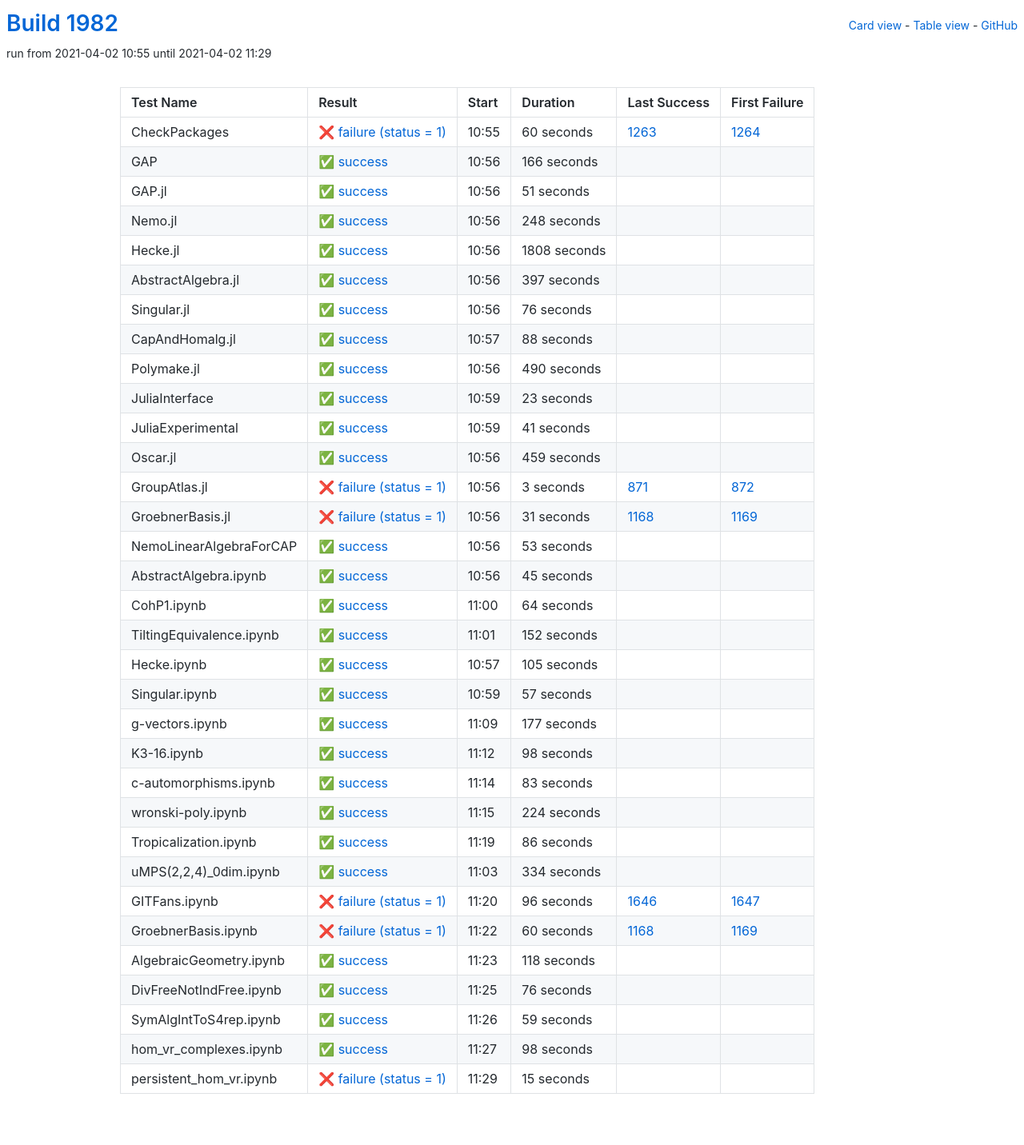
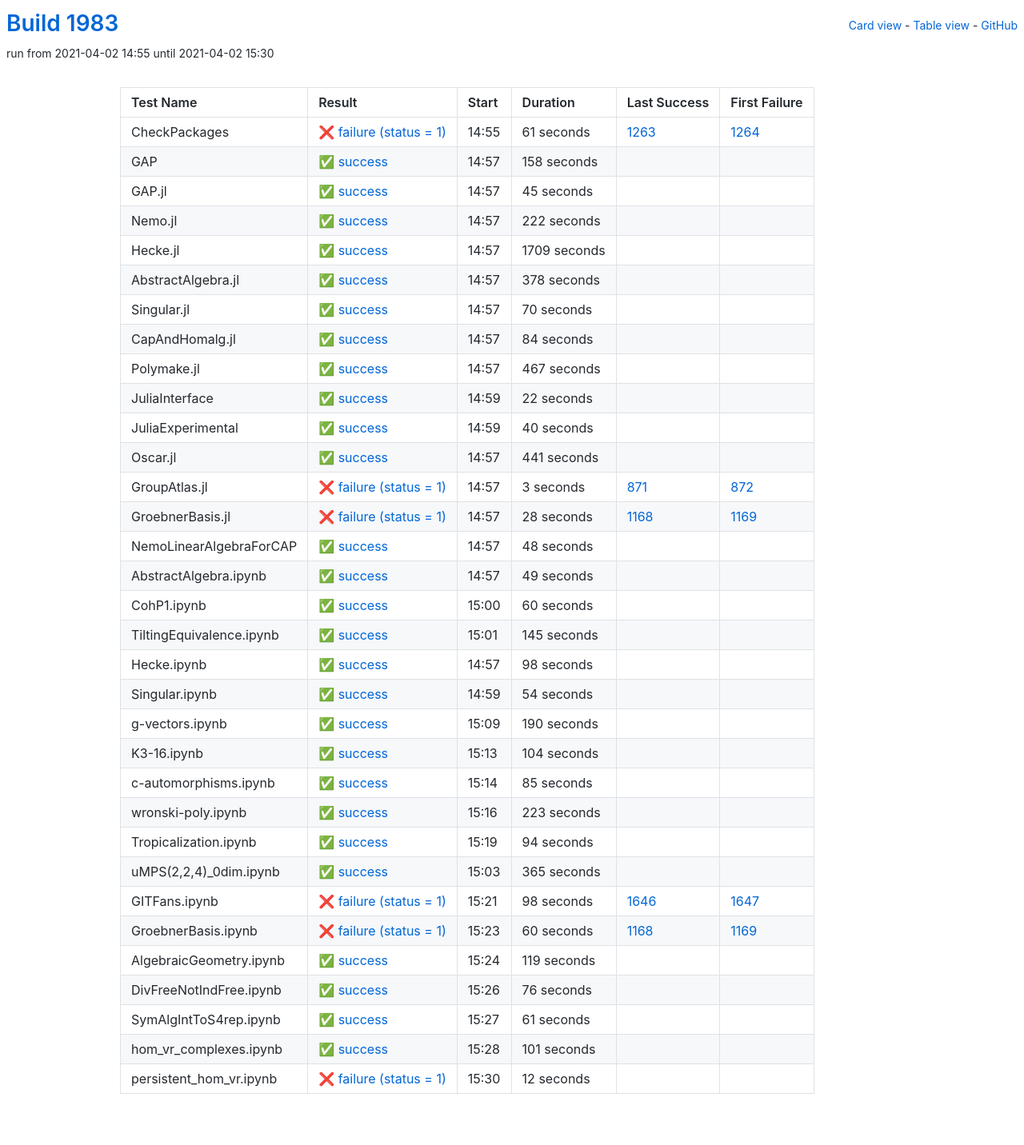
Before and after one commit to oscar-system/oscar-ci-status-stable, a Jekyll site: the page built from table.html, in a window 1280 px wide. Shown: the whole page at 80% size. Built offline with Jekyll 4.4.1, drawn with Linux system fonts in a browser that asks for light colours.

Commit message:
Build #1983

```diff
--- a/_data/ci.yml
+++ b/_data/ci.yml
@@ -1,6 +1,6 @@
 ---
-build: 1982
-build_url: https://oscarci.mathematik.uni-kl.de/job/oscar-stable/1982/
+build: 1983
+build_url: https://oscarci.mathematik.uni-kl.de/job/oscar-stable/1983/
 job: oscar-stable
 organization: oscar-system
 repo: oscar-ci-status-stable
@@ -8,152 +8,152 @@ repourl: https://github.com/oscar-system/oscar-ci-status-stable
 tests:
 - name: CheckPackages
   id: checkpackages
-  log: https://oscarci.mathematik.uni-kl.de/job/oscar-stable/1982/artifact/logs/build-1982/CheckPackages.log
-  start: 2021-04-02 10:55
+  log: https://oscarci.mathematik.uni-kl.de/job/oscar-stable/1983/artifact/logs/build-1983/CheckPackages.log
+  start: 2021-04-02 14:55
   success: false
   exitcode: 1
   status: failure
-  duration: 60
+  duration: 61
   last_success: 1263
   last_success_url: https://oscarci.mathematik.uni-kl.de/job/oscar-stable/1263/
   first_failure: 1264
   first_failure_url: https://oscarci.mathematik.uni-kl.de/job/oscar-stable/1264/
 - name: GAP
   id: gap
-  log: https://oscarci.mathematik.uni-kl.de/job/oscar-stable/1982/artifact/logs/build-1982/GAP.log
-  start: 2021-04-02 10:56
+  log: https://oscarci.mathematik.uni-kl.de/job/oscar-stable/1983/artifact/logs/build-1983/GAP.log
+  start: 2021-04-02 14:57
   success: true
   exitcode: 0
   status: success
-  duration: 166
+  duration: 158
   last_success: false
   last_success_url:
   first_failure: false
   first_failure_url:
 - name: GAP.jl
   id: gap-jl
-  log: https://oscarci.mathematik.uni-kl.de/job/oscar-stable/1982/artifact/logs/build-1982/GAP.jl.log
-  start: 2021-04-02 10:56
+  log: https://oscarci.mathematik.uni-kl.de/job/oscar-stable/1983/artifact/logs/build-1983/GAP.jl.log
+  start: 2021-04-02 14:57
   success: true
   exitcode: 0
   status: success
-  duration: 51
+  duration: 45
   last_success: false
   last_success_url:
   first_failure: false
   first_failure_url:
 - name: Nemo.jl
   id: nemo-jl
-  log: https://oscarci.mathematik.uni-kl.de/job/oscar-stable/1982/artifact/logs/build-1982/Nemo.jl.log
-  start: 2021-04-02 10:56
+  log: https://oscarci.mathematik.uni-kl.de/job/oscar-stable/1983/artifact/logs/build-1983/Nemo.jl.log
+  start: 2021-04-02 14:57
   success: true
   exitcode: 0
   status: success
-  duration: 248
+  duration: 222
   last_success: false
   last_success_url:
   first_failure: false
   first_failure_url:
 - name: Hecke.jl
   id: hecke-jl
-  log: https://oscarci.mathematik.uni-kl.de/job/oscar-stable/1982/artifact/logs/build-1982/Hecke.jl.log
-  start: 2021-04-02 10:56
+  log: https://oscarci.mathematik.uni-kl.de/job/oscar-stable/1983/artifact/logs/build-1983/Hecke.jl.log
+  start: 2021-04-02 14:57
   success: true
   exitcode: 0
   status: success
-  duration: 1808
+  duration: 1709
   last_success: false
   last_success_url:
   first_failure: false
   first_failure_url:
 - name: AbstractAlgebra.jl
   id: abstractalgebra-jl
-  log: https://oscarci.mathematik.uni-kl.de/job/oscar-stable/1982/artifact/logs/build-1982/AbstractAlgebra.jl.log
-  start: 2021-04-02 10:56
+  log: https://oscarci.mathematik.uni-kl.de/job/oscar-stable/1983/artifact/logs/build-1983/AbstractAlgebra.jl.log
+  start: 2021-04-02 14:57
   success: true
   exitcode: 0
   status: success
-  duration: 397
+  duration: 378
   last_success: false
   last_success_url:
   first_failure: false
   first_failure_url:
 - name: Singular.jl
   id: singular-jl
-  log: https://oscarci.mathematik.uni-kl.de/job/oscar-stable/1982/artifact/logs/build-1982/Singular.jl.log
-  start: 2021-04-02 10:56
+  log: https://oscarci.mathematik.uni-kl.de/job/oscar-stable/1983/artifact/logs/build-1983/Singular.jl.log
+  start: 2021-04-02 14:57
   success: true
   exitcode: 0
   status: success
-  duration: 76
+  duration: 70
   last_success: false
   last_success_url:
   first_failure: false
   first_failure_url:
 - name: CapAndHomalg.jl
   id: capandhomalg-jl
-  log: https://oscarci.mathematik.uni-kl.de/job/oscar-stable/1982/artifact/logs/build-1982/CapAndHomalg.jl.log
-  start: 2021-04-02 10:57
+  log: https://oscarci.mathematik.uni-kl.de/job/oscar-stable/1983/artifact/logs/build-1983/CapAndHomalg.jl.log
+  start: 2021-04-02 14:57
   success: true
   exitcode: 0
   status: success
-  duration: 88
+  duration: 84
   last_success: false
   last_success_url:
   first_failure: false
   first_failure_url:
 - name: Polymake.jl
   id: polymake-jl
-  log: https://oscarci.mathematik.uni-kl.de/job/oscar-stable/1982/artifact/logs/build-1982/Polymake.jl.log
-  start: 2021-04-02 10:56
+  log: https://oscarci.mathematik.uni-kl.de/job/oscar-stable/1983/artifact/logs/build-1983/Polymake.jl.log
+  start: 2021-04-02 14:57
   success: true
   exitcode: 0
   status: success
-  duration: 490
+  duration: 467
   last_success: false
   last_success_url:
   first_failure: false
   first_failure_url:
 - name: JuliaInterface
   id: juliainterface
-  log: https://oscarci.mathematik.uni-kl.de/job/oscar-stable/1982/artifact/logs/build-1982/JuliaInterface.log
-  start: 2021-04-02 10:59
+  log: https://oscarci.mathematik.uni-kl.de/job/oscar-stable/1983/artifact/logs/build-1983/JuliaInterface.log
+  start: 2021-04-02 14:59
   success: true
   exitcode: 0
   status: success
-  duration: 23
+  duration: 22
   last_success: false
   last_success_url:
   first_failure: false
   first_failure_url:
 - name: JuliaExperimental
   id: juliaexperimental
-  log: https://oscarci.mathematik.uni-kl.de/job/oscar-stable/1982/artifact/logs/build-1982/JuliaExperimental.log
-  start: 2021-04-02 10:59
+  log: https://oscarci.mathematik.uni-kl.de/job/oscar-stable/1983/artifact/logs/build-1983/JuliaExperimental.log
+  start: 2021-04-02 14:59
   success: true
   exitcode: 0
   status: success
-  duration: 41
+  duration: 40
   last_success: false
   last_success_url:
   first_failure: false
   first_failure_url:
 - name: Oscar.jl
   id: oscar-jl
-  log: https://oscarci.mathematik.uni-kl.de/job/oscar-stable/1982/artifact/logs/build-1982/Oscar.jl.log
-  start: 2021-04-02 10:56
+  log: https://oscarci.mathematik.uni-kl.de/job/oscar-stable/1983/artifact/logs/build-1983/Oscar.jl.log
+  start: 2021-04-02 14:57
   success: true
   exitcode: 0
   status: success
-  duration: 459
+  duration: 441
   last_success: false
   last_success_url:
   first_failure: false
   first_failure_url:
 - name: GroupAtlas.jl
   id: groupatlas-jl
-  log: https://oscarci.mathematik.uni-kl.de/job/oscar-stable/1982/artifact/logs/build-1982/GroupAtlas.jl.log
-  start: 2021-04-02 10:56
+  log: https://oscarci.mathematik.uni-kl.de/job/oscar-stable/1983/artifact/logs/build-1983/GroupAtlas.jl.log
+  start: 2021-04-02 14:57
   success: false
   exitcode: 1
   status: failure
@@ -164,104 +164,68 @@ tests:
   first_failure_url: https://oscarci.mathematik.uni-kl.de/job/oscar-stable/872/
 - name: GroebnerBasis.jl
   id: groebnerbasis-jl
-  log: https://oscarci.mathematik.uni-kl.de/job/oscar-stable/1982/artifact/logs/build-1982/GroebnerBasis.jl.log
-  start: 2021-04-02 10:56
+  log: https://oscarci.mathematik.uni-kl.de/job/oscar-stable/1983/artifact/logs/build-1983/GroebnerBasis.jl.log
+  start: 2021-04-02 14:57
   success: false
   exitcode: 1
   status: failure
-  duration: 31
+  duration: 28
   last_success: 1168
   last_success_url: https://oscarci.mathematik.uni-kl.de/job/oscar-stable/1168/
   first_failure: 1169
   first_failure_url: https://oscarci.mathematik.uni-kl.de/job/oscar-stable/1169/
 - name: NemoLinearAlgebraForCAP
   id: nemolinearalgebraforcap
-  log: https://oscarci.mathematik.uni-kl.de/job/oscar-stable/1982/artifact/logs/build-1982/NemoLinearAlgebraForCAP.log
-  start: 2021-04-02 10:56
+  log: https://oscarci.mathematik.uni-kl.de/job/oscar-stable/1983/artifact/logs/build-1983/NemoLinearAlgebraForCAP.log
+  start: 2021-04-02 14:57
   success: true
   exitcode: 0
   status: success
-  duration: 53
+  duration: 48
   last_success: false
   last_success_url:
   first_failure: false
   first_failure_url:
 - name: AbstractAlgebra.ipynb
   id: abstractalgebra-ipynb
-  log: https://oscarci.mathematik.uni-kl.de/job/oscar-stable/1982/artifact/logs/build-1982/AbstractAlgebra.ipynb.log
-  start: 2021-04-02 10:56
+  log: https://oscarci.mathematik.uni-kl.de/job/oscar-stable/1983/artifact/logs/build-1983/AbstractAlgebra.ipynb.log
+  start: 2021-04-02 14:57
   success: true
   exitcode: 0
   status: success
-  duration: 45
+  duration: 49
   last_success: false
   last_success_url:
   first_failure: false
   first_failure_url:
 - name: CohP1.ipynb
   id: cohp1-ipynb
-  log: https://oscarci.mathematik.uni-kl.de/job/oscar-stable/1982/artifact/logs/build-1982/CohP1.ipynb.log
-  start: 2021-04-02 11:00
+  log: https://oscarci.mathematik.uni-kl.de/job/oscar-stable/1983/artifact/logs/build-1983/CohP1.ipynb.log
+  start: 2021-04-02 15:00
   success: true
   exitcode: 0
   status: success
-  duration: 64
+  duration: 60
   last_success: false
   last_success_url:
   first_failure: false
   first_failure_url:
 - name: TiltingEquivalence.ipynb
   id: tiltingequivalence-ipynb
-  log: https://oscarci.mathematik.uni-kl.de/job/oscar-stable/1982/artifact/logs/build-1982/TiltingEquivalence.ipynb.log
-  start: 2021-04-02 11:01
+  log: https://oscarci.mathematik.uni-kl.de/job/oscar-stable/1983/artifact/logs/build-1983/TiltingEquivalence.ipynb.log
+  start: 2021-04-02 15:01
   success: true
   exitcode: 0
   status: success
-  duration: 152
+  duration: 145
   last_success: false
   last_success_url:
   first_failure: false
   first_failure_url:
 - name: Hecke.ipynb
   id: hecke-ipynb
-  log: https://oscarci.mathematik.uni-kl.de/job/oscar-stable/1982/artifact/logs/build-1982/Hecke.ipynb.log
-  start: 2021-04-02 10:57
-  success: true
-  exitcode: 0
-  status: success
-  duration: 105
-  last_success: false
-  last_success_url:
-  first_failure: false
-  first_failure_url:
-- name: Singular.ipynb
-  id: singular-ipynb
-  log: https://oscarci.mathematik.uni-kl.de/job/oscar-stable/1982/artifact/logs/build-1982/Singular.ipynb.log
-  start: 2021-04-02 10:59
-  success: true
-  exitcode: 0
-  status: success
-  duration: 57
-  last_success: false
-  last_success_url:
-  first_failure: false
-  first_failure_url:
-- name: g-vectors.ipynb
-  id: g-vectors-ipynb
-  log: https://oscarci.mathematik.uni-kl.de/job/oscar-stable/1982/artifact/logs/build-1982/g-vectors.ipynb.log
-  start: 2021-04-02 11:09
-  success: true
-  exitcode: 0
-  status: success
-  duration: 177
-  last_success: false
-  last_success_url:
-  first_failure: false
-  first_failure_url:
-- name: K3-16.ipynb
-  id: k3-16-ipynb
-  log: https://oscarci.mathematik.uni-kl.de/job/oscar-stable/1982/artifact/logs/build-1982/K3-16.ipynb.log
-  start: 2021-04-02 11:12
+  log: https://oscarci.mathematik.uni-kl.de/job/oscar-stable/1983/artifact/logs/build-1983/Hecke.ipynb.log
+  start: 2021-04-02 14:57
   success: true
   exitcode: 0
   status: success
@@ -270,70 +234,106 @@ tests:
   last_success_url:
   first_failure: false
   first_failure_url:
-- name: c-automorphisms.ipynb
-  id: c-automorphisms-ipynb
-  log: https://oscarci.mathematik.uni-kl.de/job/oscar-stable/1982/artifact/logs/build-1982/c-automorphisms.ipynb.log
-  start: 2021-04-02 11:14
+- name: Singular.ipynb
+  id: singular-ipynb
+  log: https://oscarci.mathematik.uni-kl.de/job/oscar-stable/1983/artifact/logs/build-1983/Singular.ipynb.log
+  start: 2021-04-02 14:59
   success: true
   exitcode: 0
   status: success
-  duration: 83
+  duration: 54
+  last_success: false
+  last_success_url:
+  first_failure: false
+  first_failure_url:
+- name: g-vectors.ipynb
+  id: g-vectors-ipynb
+  log: https://oscarci.mathematik.uni-kl.de/job/oscar-stable/1983/artifact/logs/build-1983/g-vectors.ipynb.log
+  start: 2021-04-02 15:09
+  success: true
+  exitcode: 0
+  status: success
+  duration: 190
+  last_success: false
+  last_success_url:
+  first_failure: false
+  first_failure_url:
+- name: K3-16.ipynb
+  id: k3-16-ipynb
+  log: https://oscarci.mathematik.uni-kl.de/job/oscar-stable/1983/artifact/logs/build-1983/K3-16.ipynb.log
+  start: 2021-04-02 15:13
+  success: true
+  exitcode: 0
+  status: success
+  duration: 104
+  last_success: false
+  last_success_url:
+  first_failure: false
+  first_failure_url:
+- name: c-automorphisms.ipynb
+  id: c-automorphisms-ipynb
+  log: https://oscarci.mathematik.uni-kl.de/job/oscar-stable/1983/artifact/logs/build-1983/c-automorphisms.ipynb.log
+  start: 2021-04-02 15:14
+  success: true
+  exitcode: 0
+  status: success
+  duration: 85
   last_success: false
   last_success_url:
   first_failure: false
   first_failure_url:
 - name: wronski-poly.ipynb
   id: wronski-poly-ipynb
-  log: https://oscarci.mathematik.uni-kl.de/job/oscar-stable/1982/artifact/logs/build-1982/wronski-poly.ipynb.log
-  start: 2021-04-02 11:15
+  log: https://oscarci.mathematik.uni-kl.de/job/oscar-stable/1983/artifact/logs/build-1983/wronski-poly.ipynb.log
+  start: 2021-04-02 15:16
   success: true
   exitcode: 0
   status: success
-  duration: 224
+  duration: 223
   last_success: false
   last_success_url:
   first_failure: false
   first_failure_url:
 - name: Tropicalization.ipynb
   id: tropicalization-ipynb
-  log: https://oscarci.mathematik.uni-kl.de/job/oscar-stable/1982/artifact/logs/build-1982/Tropicalization.ipynb.log
-  start: 2021-04-02 11:19
+  log: https://oscarci.mathematik.uni-kl.de/job/oscar-stable/1983/artifact/logs/build-1983/Tropicalization.ipynb.log
+  start: 2021-04-02 15:19
   success: true
   exitcode: 0
   status: success
-  duration: 86
+  duration: 94
   last_success: false
   last_success_url:
   first_failure: false
   first_failure_url:
 - name: uMPS(2,2,4)_0dim.ipynb
   id: umps-2-2-4-0dim-ipynb
-  log: https://oscarci.mathematik.uni-kl.de/job/oscar-stable/1982/artifact/logs/build-1982/uMPS-2-2-4-_0dim.ipynb.log
-  start: 2021-04-02 11:03
+  log: https://oscarci.mathematik.uni-kl.de/job/oscar-stable/1983/artifact/logs/build-1983/uMPS-2-2-4-_0dim.ipynb.log
+  start: 2021-04-02 15:03
   success: true
   exitcode: 0
   status: success
-  duration: 334
+  duration: 365
   last_success: false
   last_success_url:
   first_failure: false
   first_failure_url:
 - name: GITFans.ipynb
   id: gitfans-ipynb
-  log: https://oscarci.mathematik.uni-kl.de/job/oscar-stable/1982/artifact/logs/build-1982/GITFans.ipynb.log
-  start: 2021-04-02 11:20
+  log: https://oscarci.mathematik.uni-kl.de/job/oscar-stable/1983/artifact/logs/build-1983/GITFans.ipynb.log
+  start: 2021-04-02 15:21
   success: false
   exitcode: 1
   status: failure
-  duration: 96
+  duration: 98
   last_success: 1646
   last_success_url: https://oscarci.mathematik.uni-kl.de/job/oscar-stable/1646/
   first_failure: 1647
   first_failure_url: https://oscarci.mathematik.uni-kl.de/job/oscar-stable/1647/
 - name: GroebnerBasis.ipynb
   id: groebnerbasis-ipynb
-  log: https://oscarci.mathematik.uni-kl.de/job/oscar-stable/1982/artifact/logs/build-1982/GroebnerBasis.ipynb.log
-  start: 2021-04-02 11:22
+  log: https://oscarci.mathematik.uni-kl.de/job/oscar-stable/1983/artifact/logs/build-1983/GroebnerBasis.ipynb.log
+  start: 2021-04-02 15:23
   success: false
   exitcode: 1
   status: failure
@@ -344,20 +344,20 @@ tests:
   first_failure_url: https://oscarci.mathematik.uni-kl.de/job/oscar-stable/1169/
 - name: AlgebraicGeometry.ipynb
   id: algebraicgeometry-ipynb
-  log: https://oscarci.mathematik.uni-kl.de/job/oscar-stable/1982/artifact/logs/build-1982/AlgebraicGeometry.ipynb.log
-  start: 2021-04-02 11:23
+  log: https://oscarci.mathematik.uni-kl.de/job/oscar-stable/1983/artifact/logs/build-1983/AlgebraicGeometry.ipynb.log
+  start: 2021-04-02 15:24
   success: true
   exitcode: 0
   status: success
-  duration: 118
+  duration: 119
   last_success: false
   last_success_url:
   first_failure: false
   first_failure_url:
 - name: DivFreeNotIndFree.ipynb
   id: divfreenotindfree-ipynb
-  log: https://oscarci.mathematik.uni-kl.de/job/oscar-stable/1982/artifact/logs/build-1982/DivFreeNotIndFree.ipynb.log
-  start: 2021-04-02 11:25
+  log: https://oscarci.mathematik.uni-kl.de/job/oscar-stable/1983/artifact/logs/build-1983/DivFreeNotIndFree.ipynb.log
+  start: 2021-04-02 15:26
   success: true
   exitcode: 0
   status: success
@@ -368,36 +368,36 @@ tests:
   first_failure_url:
 - name: SymAlgIntToS4rep.ipynb
   id: symalginttos4rep-ipynb
-  log: https://oscarci.mathematik.uni-kl.de/job/oscar-stable/1982/artifact/logs/build-1982/SymAlgIntToS4rep.ipynb.log
-  start: 2021-04-02 11:26
+  log: https://oscarci.mathematik.uni-kl.de/job/oscar-stable/1983/artifact/logs/build-1983/SymAlgIntToS4rep.ipynb.log
+  start: 2021-04-02 15:27
   success: true
   exitcode: 0
   status: success
-  duration: 59
+  duration: 61
   last_success: false
   last_success_url:
   first_failure: false
   first_failure_url:
 - name: hom_vr_complexes.ipynb
   id: hom-vr-complexes-ipynb
-  log: https://oscarci.mathematik.uni-kl.de/job/oscar-stable/1982/artifact/logs/build-1982/hom_vr_complexes.ipynb.log
-  start: 2021-04-02 11:27
+  log: https://oscarci.mathematik.uni-kl.de/job/oscar-stable/1983/artifact/logs/build-1983/hom_vr_complexes.ipynb.log
+  start: 2021-04-02 15:28
   success: true
   exitcode: 0
   status: success
-  duration: 98
+  duration: 101
   last_success: false
   last_success_url:
   first_failure: false
   first_failure_url:
 - name: persistent_hom_vr.ipynb
   id: persistent-hom-vr-ipynb
-  log: https://oscarci.mathematik.uni-kl.de/job/oscar-stable/1982/artifact/logs/build-1982/persistent_hom_vr.ipynb.log
-  start: 2021-04-02 11:29
+  log: https://oscarci.mathematik.uni-kl.de/job/oscar-stable/1983/artifact/logs/build-1983/persistent_hom_vr.ipynb.log
+  start: 2021-04-02 15:30
   success: false
   exitcode: 1
   status: failure
-  duration: 15
+  duration: 12
   last_success: false
   last_success_url:
   first_failure: false
```
Also changed, not shown: README.md.
